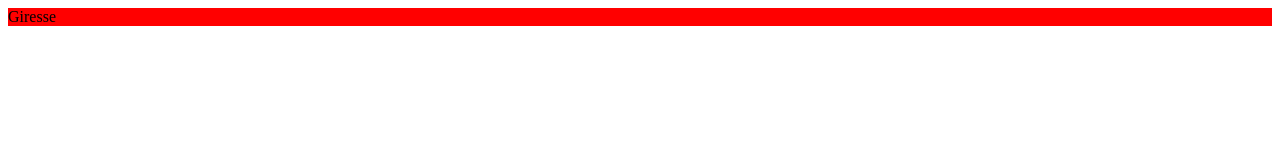
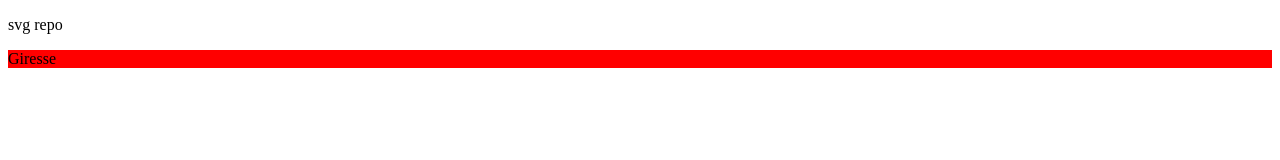
Before and after one commit to giressemulaja/cours-gm, a plain HTML site: page index.html in a window 1280 px wide. Drawn offline with Linux system fonts and the light colour scheme.

Commit message:
feat: i try now

```diff
--- a/index.html
+++ b/index.html
@@ -9,6 +9,7 @@
 </head>
 <body>
     <!-- MDN grid -->
+     <p>svg repo</p>
     <div>Giresse</div>
 
 
```
